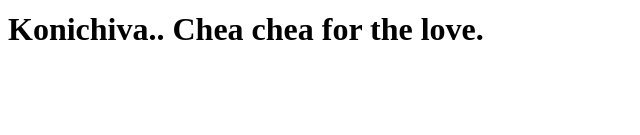
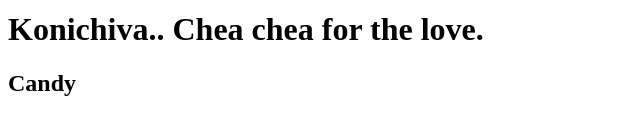
Before and after one commit to lukeckk/donut, a plain HTML site: page index.html in a window 1280 px wide. Shown: the part 159-294 px from the top of the page, without its empty margins (0-640 px from the left). Drawn offline with Linux system fonts and the light colour scheme.

Commit message:
candy added

```diff
--- a/index.html
+++ b/index.html
@@ -12,6 +12,7 @@
     <h2>Heyy Abang.. </h2>
     <h3>Hi my love</h3>
     <h1>Konichiva.. Chea chea for the love. </h1>
+    <h2>Candy</h2>
 
 </body>
 </html>
```
